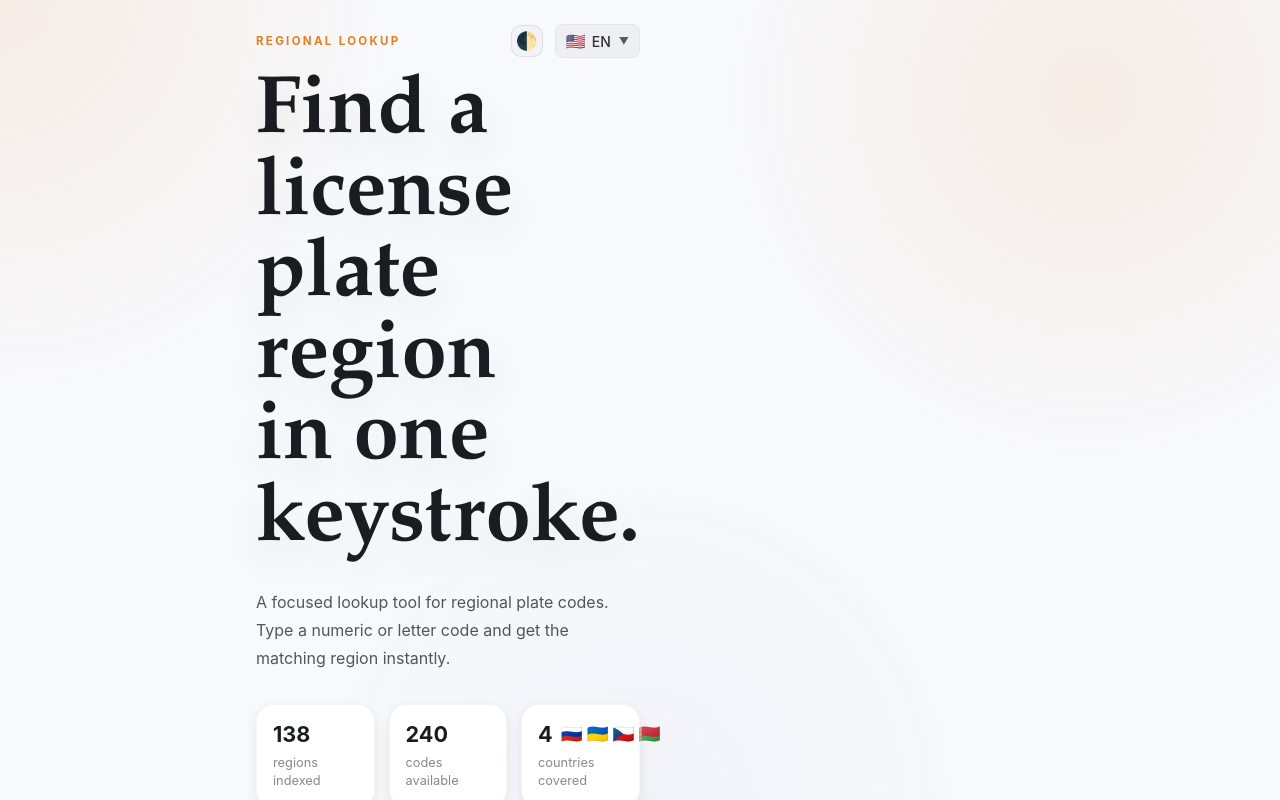
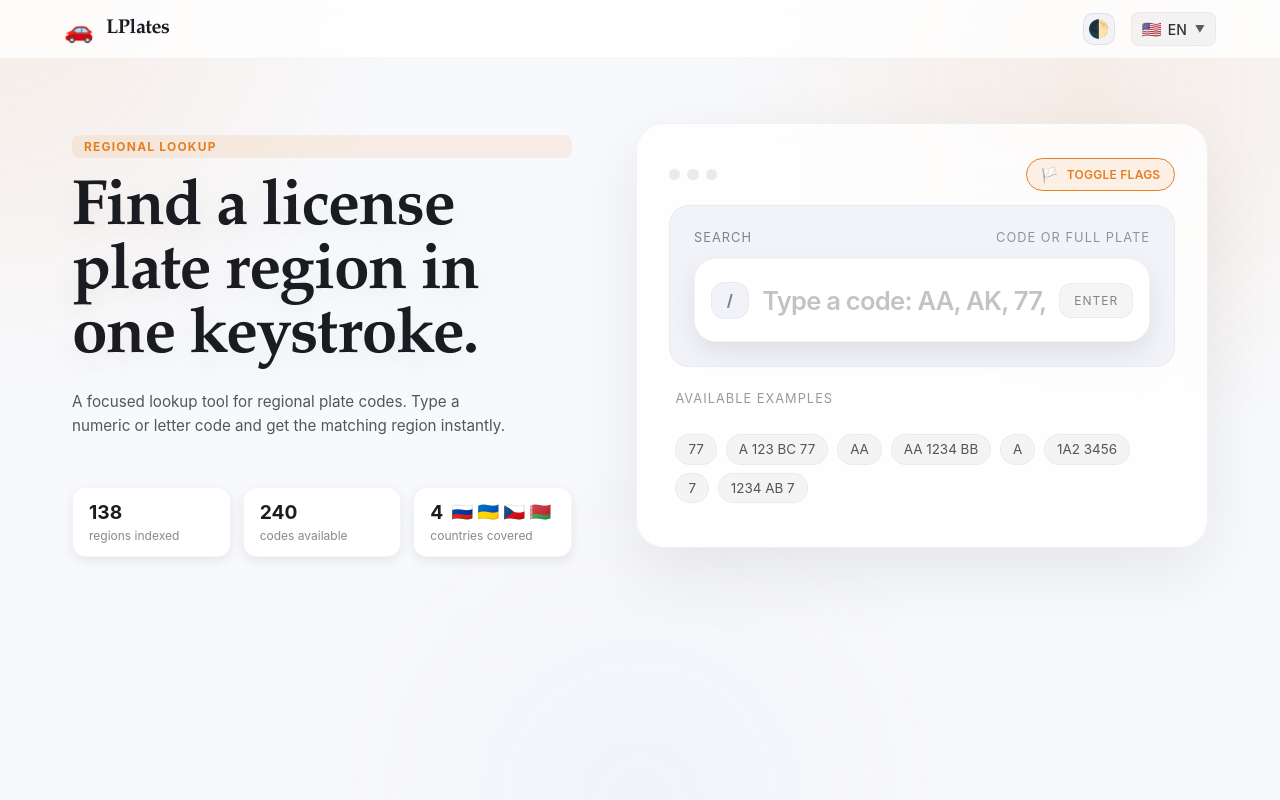
Before and after one commit to basilred/lplates, a React (Vite) app: page / in a window 1280 px wide. Shown: the top 800 px of the page. Built offline with nearby package versions, Linux system fonts and the light colour scheme.

Commit message:
feat: desktop and tablet UI optimization (#48)

```diff
--- a/src/App/App.css
+++ b/src/App/App.css
@@ -18,39 +18,27 @@
 .App-Shell {
   position: relative;
   z-index: 1;
-  display: flex;
-  flex-direction: column;
-  flex: 1;
   width: 100%;
-  max-width: 800px;
+  max-width: 1200px;
   margin: 0 auto;
-  padding: 24px 16px;
-  gap: 1.5rem;
+  padding: 40px 24px;
+  gap: 2rem;
 }
 
 .App-Intro {
-  max-width: 24rem;
+  width: 100%;
   animation: introRise 0.65s ease-out;
 }
 
-.App-HeaderRow {
-  display: flex;
-  justify-content: space-between;
-  align-items: center;
-  margin-bottom: 1rem;
-}
-
-.App-Controls {
-  display: flex;
-  align-items: center;
-  gap: 0.75rem;
-}
-
 .App-Eyebrow {
-  margin: 0;
-  font-size: 0.72rem;
+  display: inline-block;
+  margin-bottom: 1.25rem;
+  padding: 4px 12px;
+  background: var(--color-accent-soft);
+  border-radius: 8px;
+  font-size: 0.75rem;
   font-weight: 700;
-  letter-spacing: 0.2em;
+  letter-spacing: 0.1em;
   text-transform: uppercase;
   color: var(--color-accent);
 }
@@ -58,21 +46,21 @@
 .App-Title {
   margin: 0;
   font-family: var(--font-display);
-  font-size: clamp(2.85rem, 6.5vw, 5.1rem);
+  font-size: clamp(3.5rem, 8vw, 5.5rem);
   font-weight: 600;
-  line-height: 1;
-  letter-spacing: 0;
+  line-height: 0.95;
+  letter-spacing: -0.02em;
   color: var(--color-text);
   text-wrap: balance;
   font-feature-settings: 'kern' 1, 'liga' 1;
-  text-shadow: 0 18px 42px var(--color-shadow);
+  text-shadow: 0 10px 30px var(--color-shadow);
 }
 
 .App-Description {
-  max-width: 32rem;
-  margin: 1.5rem 0 0;
-  font-size: 1rem;
-  line-height: 1.75;
+  max-width: 28rem;
+  margin: 1.25rem 0 0;
+  font-size: 0.95rem;
+  line-height: 1.6;
   color: var(--color-text-muted);
 }
 
@@ -132,13 +120,54 @@
   }
 }
 
-@media (max-width: 1100px) {
+@media (min-width: 1024px) {
+  .App-Shell {
+    display: grid;
+    grid-template-columns: 500px 1fr;
+    align-items: start;
+    gap: 4rem;
+    padding: 64px 32px;
+  }
+
   .App-Intro {
-    max-width: none;
+    position: sticky;
+    top: 120px;
+    max-height: calc(100vh - 160px);
+    display: flex;
+    flex-direction: column;
   }
 
   .App-Title {
-    max-width: none;
+    font-size: clamp(2.8rem, 5vw, 4rem);
+    line-height: 1;
+  }
+
+  .App-Stats {
+    grid-template-columns: repeat(3, 1fr);
+    gap: 0.75rem;
+    margin-top: 3rem;
+    padding-top: 0;
+  }
+
+  .App-Stat {
+    padding: 0.75rem 1rem;
+    border-radius: 14px;
+  }
+
+  .App-StatValue {
+    font-size: 1.2rem;
+  }
+
+  .App-StatLabel {
+    font-size: 0.75rem;
+    margin-top: 0.25rem;
+  }
+}
+
+@media (max-width: 1023px) {
+  .App-Shell {
+    display: flex;
+    flex-direction: column;
   }
 }
 
@@ -154,7 +183,7 @@
 
   .App-Intro {
     scroll-snap-align: start;
-    scroll-margin-top: 24px;
+    scroll-margin-top: 80px;
   }
 
   .App-Stats {
--- a/src/App/App.tsx
+++ b/src/App/App.tsx
@@ -1,8 +1,7 @@
 import React, { useState, useCallback, useContext } from 'react';
 import './App.css';
 
-import LanguageSwitcher from '../components/LanguageSwitcher/LanguageSwitcher';
-import ThemeToggle from '../components/ThemeToggle/ThemeToggle';
+import Header from '../components/Header/Header';
 import LookupPanel from '../components/LookupPanel/LookupPanel';
 
 import { IData } from '../interfaces';
@@ -37,15 +36,10 @@ const App: React.FC<AppProps> = ({ data }) => {
   return (
     <div className={`App ${isActive ? 'App_active' : ''}`}>
       <div className="App-Backdrop" />
+      <Header />
       <main className="App-Shell">
         <section className="App-Intro">
-          <div className="App-HeaderRow">
-            <p className="App-Eyebrow">{t('app.eyebrow')}</p>
-            <div className="App-Controls">
-              <ThemeToggle />
-              <LanguageSwitcher />
-            </div>
-          </div>
+          <p className="App-Eyebrow">{t('app.eyebrow')}</p>
           <h1 className="App-Title">{t('app.title')}</h1>
           <p className="App-Description">
             {t('app.description')}
--- /dev/null
+++ b/src/components/Header/Header.css
@@ -0,0 +1,57 @@
+.Header {
+  position: sticky;
+  top: 0;
+  z-index: 100;
+  width: 100%;
+  padding: 0.75rem 0;
+  background: var(--color-glass-bg);
+  backdrop-filter: blur(20px);
+  border-bottom: 1px solid var(--color-glass-border);
+  transition: all 0.3s ease;
+}
+
+.Header-Container {
+  display: flex;
+  align-items: center;
+  justify-content: space-between;
+  width: 100%;
+  max-width: 1200px;
+  margin: 0 auto;
+  padding: 0 1.5rem;
+}
+
+.Header-Brand {
+  display: flex;
+  align-items: center;
+  gap: 0.75rem;
+  text-decoration: none;
+  cursor: pointer;
+}
+
+.Header-Logo {
+  font-size: 1.5rem;
+}
+
+.Header-Name {
+  font-family: var(--font-display);
+  font-size: 1.25rem;
+  font-weight: 700;
+  letter-spacing: -0.02em;
+  color: var(--color-text);
+}
+
+.Header-Actions {
+  display: flex;
+  align-items: center;
+  gap: 1rem;
+}
+
+@media (max-width: 720px) {
+  .Header-Container {
+    padding: 0 1rem;
+  }
+
+  .Header-Name {
+    display: none;
+  }
+}
--- /dev/null
+++ b/src/components/Header/Header.tsx
@@ -0,0 +1,23 @@
+import React from 'react';
+import './Header.css';
+import ThemeToggle from '../ThemeToggle/ThemeToggle';
+import LanguageSwitcher from '../LanguageSwitcher/LanguageSwitcher';
+
+const Header: React.FC = () => {
+  return (
+    <header className="Header">
+      <div className="Header-Container">
+        <div className="Header-Brand">
+          <span className="Header-Logo">🚗</span>
+          <span className="Header-Name">LPlates</span>
+        </div>
+        <div className="Header-Actions">
+          <ThemeToggle />
+          <LanguageSwitcher />
+        </div>
+      </div>
+    </header>
+  );
+};
+
+export default Header;
--- a/src/components/List/List.css
+++ b/src/components/List/List.css
@@ -41,15 +41,12 @@
   display: flex;
   flex-direction: column;
   gap: 0.5rem;
-  padding: 1rem 1.1rem;
+  padding: 1.25rem 1.5rem;
   border: 1px solid var(--color-border-subtle);
-  border-radius: 18px;
+  border-radius: 20px;
   list-style: none;
   background: var(--color-surface);
-  transition:
-    transform 140ms ease,
-    border-color 140ms ease,
-    background 140ms ease;
+  transition: all 0.25s cubic-bezier(0.4, 0, 0.2, 1);
 }
 
 .List-Item + .List-Item {
@@ -65,9 +62,10 @@
 }
 
 .List-Item:hover {
-  transform: translateY(-1px);
-  border-color: var(--color-border);
-  background: var(--color-surface-hover);
+  transform: translateY(-2px);
+  border-color: var(--color-accent);
+  background: var(--color-surface);
+  box-shadow: 0 12px 24px var(--color-shadow);
 }
 
 .List-ItemMain {
@@ -80,8 +78,8 @@
 .List-ItemName {
   display: flex;
   align-items: center;
-  gap: 0.5rem;
-  font-size: 1rem;
+  gap: 0.65rem;
+  font-size: 1.1rem;
   font-weight: 700;
   line-height: 1.35;
   color: var(--color-text);
--- a/src/components/LookupPanel/LookupPanel.css
+++ b/src/components/LookupPanel/LookupPanel.css
@@ -12,7 +12,6 @@
   box-shadow: 0 24px 70px var(--color-shadow);
   backdrop-filter: blur(28px);
   animation: panelRise 0.75s ease-out;
-  max-height: calc(100dvh - 48px);
 }
 
 .LookupPanel_active {
@@ -20,21 +19,9 @@
 }
 
 .LookupPanel-ResultsArea {
-  flex: 1;
-  overflow-y: auto;
   margin-top: 1rem;
   padding-right: 0.4rem;
   padding-bottom: 2rem;
-}
-
-/* Hide scrollbar for Chrome, Safari and Opera */
-.LookupPanel-ResultsArea::-webkit-scrollbar {
-  display: none;
-}
-/* Hide scrollbar for IE, Edge and Firefox */
-.LookupPanel-ResultsArea {
-  -ms-overflow-style: none;  /* IE and Edge */
-  scrollbar-width: none;  /* Firefox */
 }
 
 .LookupPanel-Topbar {
@@ -205,11 +192,22 @@
   }
 }
 
+@media (min-width: 1024px) {
+  .LookupPanel {
+    max-width: none;
+    margin: 0;
+    padding: 2rem;
+  }
+
+  .LookupPanel-Command {
+    padding: 1.5rem;
+  }
+}
+
 @media (max-width: 720px) {
   .LookupPanel {
     scroll-snap-align: start;
-    scroll-margin-top: 24px;
-    min-height: calc(100dvh - 48px);
+    scroll-margin-top: 80px;
   }
 
   .LookupPanel-Summary,
```
